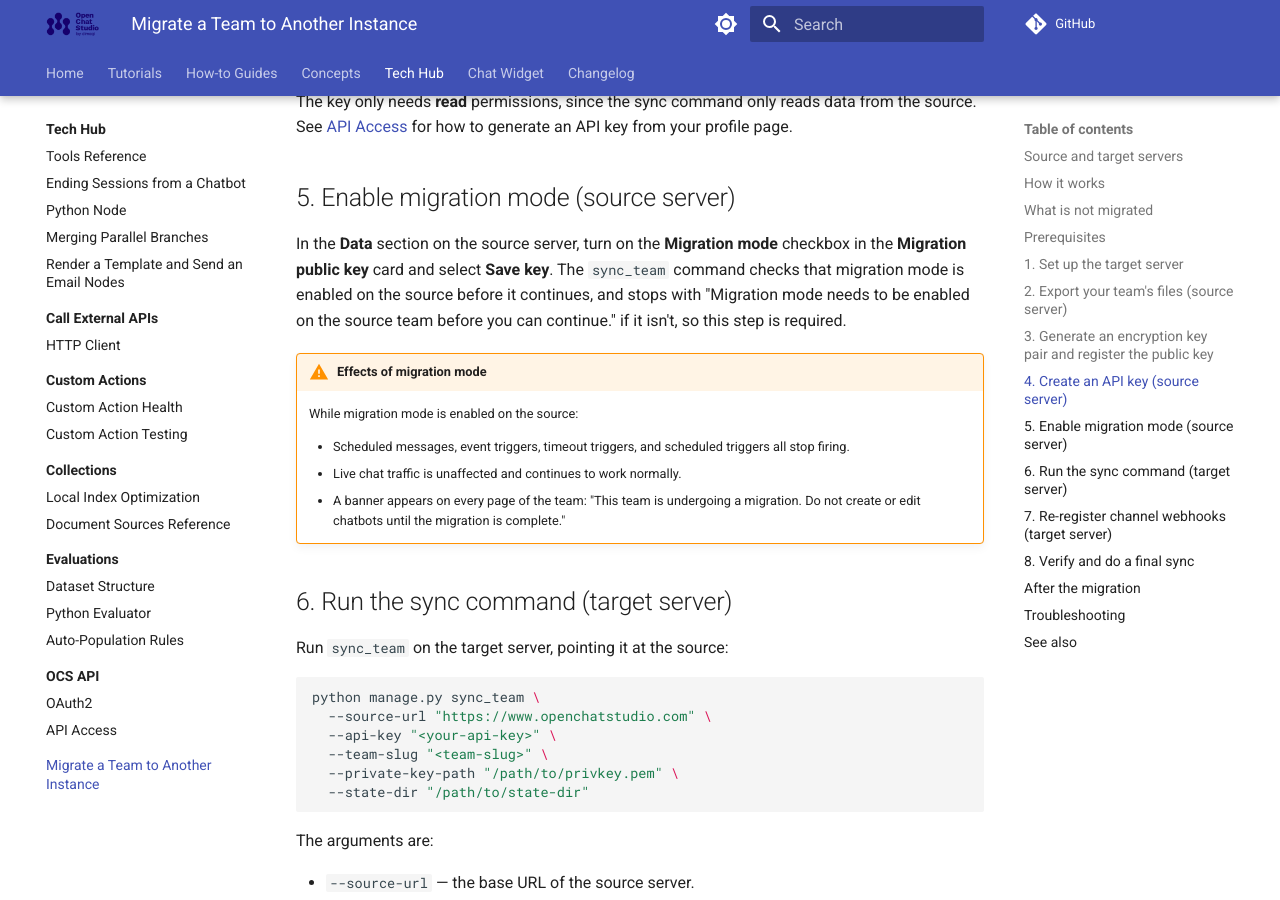
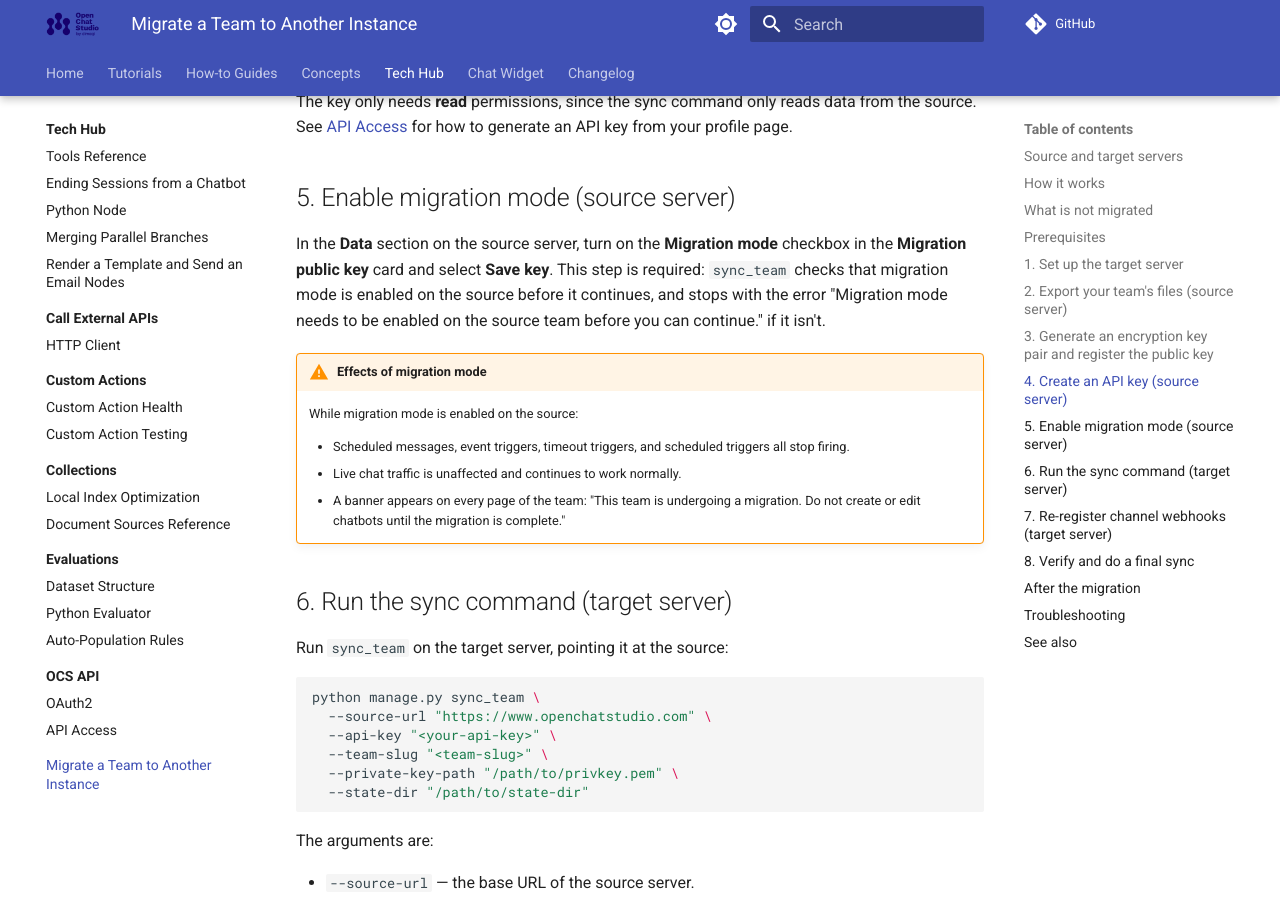
Before and after one commit to dimagi/open-chat-studio-docs, an MkDocs documentation site: the page built from docs/tech-hub/migrate_team.md, in a window 1280 px wide and 900 px high, scrolled down 3657 px. Built offline with MkDocs 1.6.1 and Material for MkDocs 9.7.7, drawn with Linux system fonts in a browser that asks for light colours; a script that is not in the unit is left out; comment, search, counter and statistics services are not loaded.

Commit message:
Small review fixes

```diff
--- a/docs/tech-hub/migrate_team.md
+++ b/docs/tech-hub/migrate_team.md
@@ -110,7 +110,7 @@ Create an API key for your user on the source server — the sync command uses i
 
 ## 5. Enable migration mode (source server)
 
-In the **Data** section on the source server, turn on the **Migration mode** checkbox in the **Migration public key** card and select **Save key**. The `sync_team` command checks that migration mode is enabled on the source before it continues, and stops with "Migration mode needs to be enabled on the source team before you can continue." if it isn't, so this step is required.
+In the **Data** section on the source server, turn on the **Migration mode** checkbox in the **Migration public key** card and select **Save key**. This step is required: `sync_team` checks that migration mode is enabled on the source before it continues, and stops with the error "Migration mode needs to be enabled on the source team before you can continue." if it isn't.
 
 !!! warning "Effects of migration mode"
     While migration mode is enabled on the source:
```
Also changed, not shown: docs/concepts/team/integrations.md (+2 -2 lines), docs/concepts/team/members.md (+1 -1 lines).
